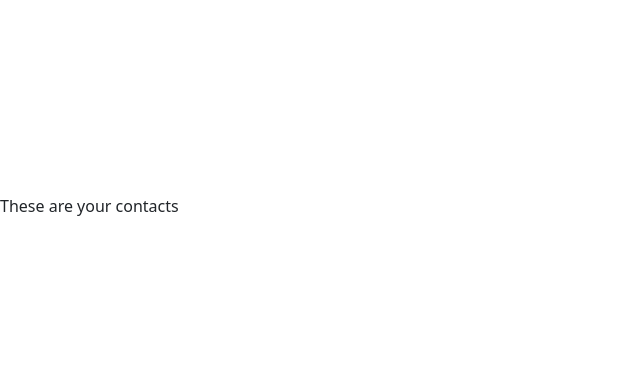
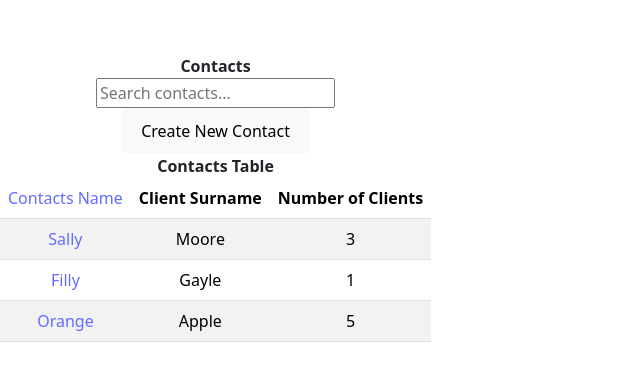
Before and after one commit to lethabomathabatha/clientcontact_base, a React (Vite) app in the folder client/: page /contacts in a window 1280 px wide. Shown: the part 194-574 px from the top of the page, without its empty margins (0-640 px from the left). Built offline with nearby package versions, Linux system fonts and the light colour scheme.

Commit message:
create contacts components

```diff
--- a/client/src/components/Clients/ClientsDetails.jsx
+++ b/client/src/components/Clients/ClientsDetails.jsx
@@ -1,6 +1,6 @@
 import React, { useState } from 'react';
 // import ClientsGeneralTab from './Clients/ClientsUpdateTabs/ClientsGeneralTab';
-// import ClientsContactsTab from './Clients/ClientsUpdateTabs/Clients/ClientsContactsTab';
+// import ClientsContactsTab from './Clients/ClientsUpdateTabs/ClientsContactsTab';
 
 export default function ClientsDetails() {
   const [activeTab, setActiveTab] = useState('general');
--- a/client/src/components/Contacts/ContactsPage.jsx
+++ b/client/src/components/Contacts/ContactsPage.jsx
@@ -2,12 +2,25 @@ import React, { useEffect, useState } from 'react';
 import axios from 'axios';
 import 'bootstrap/dist/css/bootstrap.min.css';
 import { Button } from 'react-bootstrap';
+import ContactsTable from './ContactsTable';
+
+import { Link } from 'react-router-dom';
 
 export default function ContactsPage() {
 
     return (
         <>
-            <div>These are your contacts</div>
+            <div className='text-center'>
+                <div className='fw-bold'>Contacts</div>
+
+                {/* search bar to search existing clients from table */}
+                <input type="text" placeholder="Search contacts..." />
+                <br />
+                <Link to="/clients/new">
+                    <button>Create New Contact</button>
+                </Link>
+                <ContactsTable />
+            </div>
         </>
     )
 }
--- a/client/src/components/Contacts/ContactsTable.jsx
+++ b/client/src/components/Contacts/ContactsTable.jsx
@@ -0,0 +1,46 @@
+// import React, { useEffect, useState } from 'react';
+// import axios from 'axios';
+import 'bootstrap/dist/css/bootstrap.min.css';
+// import { Button } from 'react-bootstrap';
+import { Link } from 'react-router-dom';
+
+export default function ContactsTable() {
+
+    // dummy contacts data
+    const contacts = [
+        { contact_id: 1, contact_name: 'Sally', contact_surname: 'Moore', clientsCount: 3 },
+        { contact_id: 2, contact_name: 'Filly', contact_surname: 'Gayle', clientsCount: 1 },
+        { contact_id: 3, contact_name: 'Orange', contact_surname: 'Apple', clientsCount: 5 }
+    ]
+
+    return (
+        <>
+            <div className='text-center'>
+                <div className='fw-bold'>Contacts Table</div>
+
+                <table className="table table-striped">
+                    <thead>
+                        <tr>
+                        <th>
+                            <Link to="/contacts/:contact_id">Contacts Name</Link>
+                        </th>
+                        <th>Client Surname</th>
+                        <th>Number of Clients</th>
+                        </tr>
+                    </thead>
+                    <tbody>
+                        {contacts.map(contact => (
+                        <tr key={contact.contact_id}>
+                            <td><Link to={`/contacts/${contact.contact_id}`}>{contact.contact_name}</Link></td>
+                            {/* <td>{contact.contact_code}</td> */}
+                            <td>{contact.contact_surname}</td>
+                            <td>{contact.clientsCount}</td>
+                        </tr>
+                        ))}
+                    </tbody>
+                    </table>
+
+            </div>
+        </>
+    )
+}
```
Also changed, not shown: client/src/components/Contacts/ContactsDetails.jsx (+17 -0 lines), client/src/components/Contacts/ContactsUpdateTabs/ContactsClientsTab.jsx (+22 -0 lines), client/src/components/Contacts/ContactsUpdateTabs/ContactsGeneralTab.jsx (+22 -0 lines), client/src/components/Contacts/CreateContact.jsx (+30 -0 lines).
